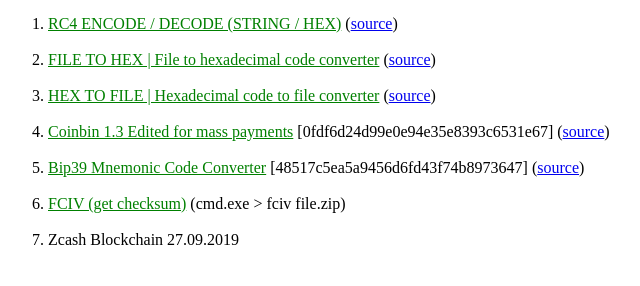
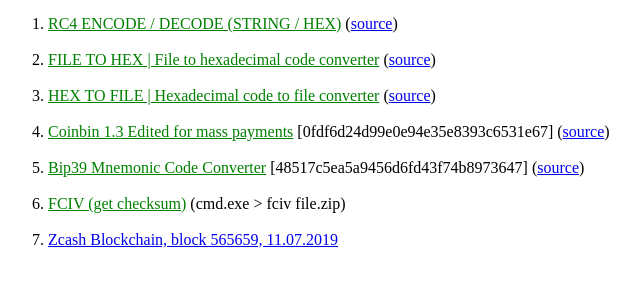
Before and after one commit to megatoolzzz/megatoolzzz.github.io, a plain HTML site: page index.html in a window 1280 px wide. Shown: the part 90-376 px from the top of the page, without its empty margins (18-658 px from the left). Drawn offline with Linux system fonts and the light colour scheme.

Commit message:
Update index.html

```diff
--- a/index.html
+++ b/index.html
@@ -32,6 +32,6 @@
         <br>
         6. <a href="http://download.microsoft.com/download/c/f/4/cf454ae0-a4bb-4123-8333-a1b6737712f7/windows-kb841290-x86-enu.exe" class="link">FCIV (get checksum)</a> (cmd.exe > fciv file.zip)<br>
         <br>
-        7. Zcash Blockchain 27.09.2019<br>
+        7. <a href="https://mega.nz/#!HSJByCzI!Wgqy_xoWWEyXGkp4rCot4y5fXmH4LRFIIhKR317Zd_c">Zcash Blockchain, block 565659, 11.07.2019</a><br>
     </body>
 </html>
```
